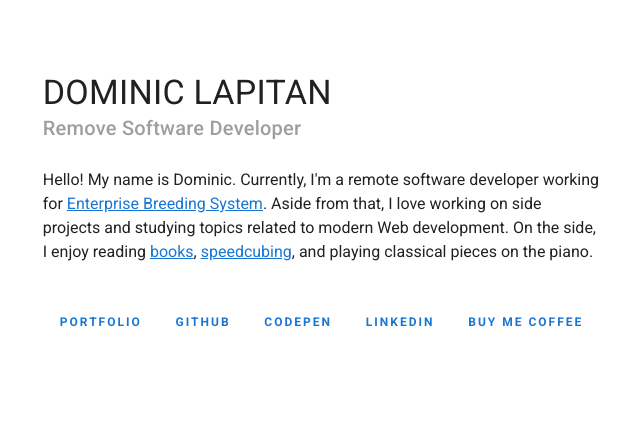
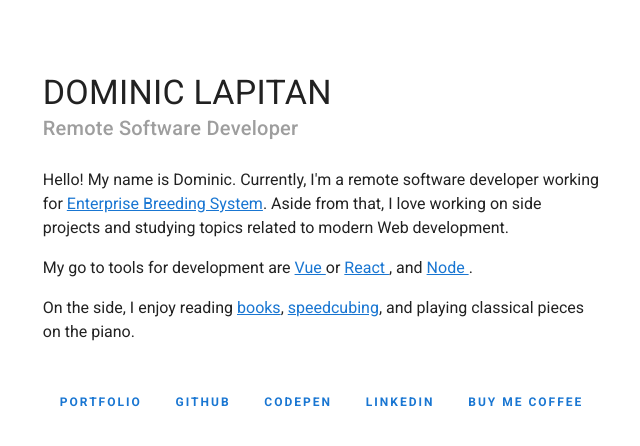
Before and after one commit to dilapitan/dominic-lapitan, a Nuxt app: page / in a window 1280 px wide. Shown: the top 446 px of the page, without its empty margins (319-959 px from the left). Built offline with nearby package versions, Linux system fonts and the light colour scheme.

Commit message:
Add tools

```diff
--- a/pages/index.vue
+++ b/pages/index.vue
@@ -4,7 +4,7 @@
     <v-row justify="center" align="center">
       <v-col cols="10" sm="8" md="6">
         <div class="text-h4">DOMINIC LAPITAN</div>
-        <div class="text-h6 grey--text">Remove Software Developer</div>
+        <div class="text-h6 grey--text">Remote Software Developer</div>
 
         <br />
 
@@ -16,7 +16,25 @@
               >Enterprise Breeding System</a
             > </span
           >. Aside from that, I love working on side projects and studying
-          topics related to modern Web development. On the side, I enjoy reading
+          topics related to modern Web development.
+        </p>
+
+        <p>
+          My go to tools for development are
+          <span>
+            <a href="https://vuejs.org/" target="_blank"> Vue </a>
+          </span>
+          or
+          <span>
+            <a href="https://reactjs.org/" target="_blank"> React </a> </span
+          >, and
+          <span>
+            <a href="https://nodejs.org/en/" target="_blank"> Node </a> </span
+          >.
+        </p>
+
+        <p>
+          On the side, I enjoy reading
           <span>
             <a
               href="https://www.goodreads.com/user/show/121647616-dominic"
```
